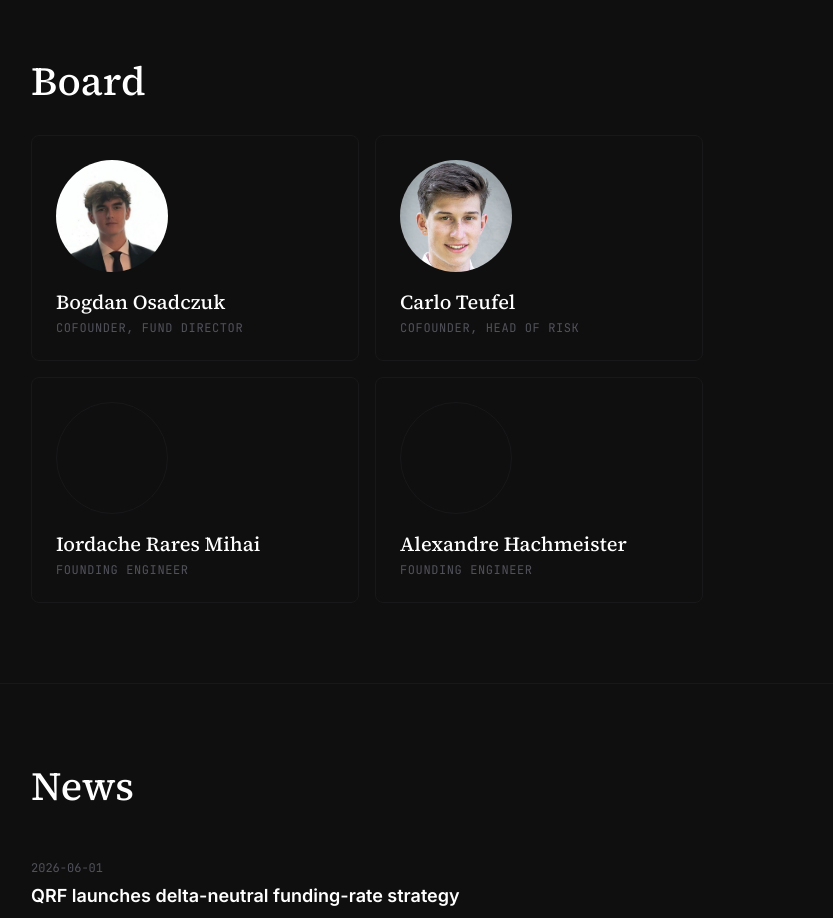
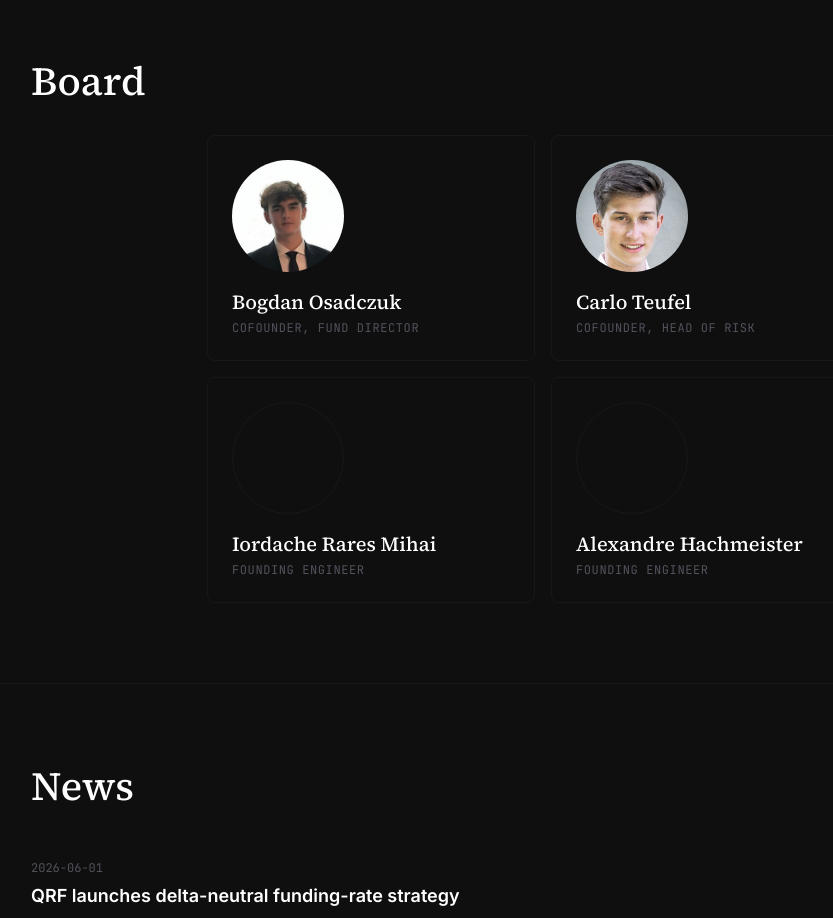
Before and after one commit to ETH-Quant-Research-Group/Infrastructure, a React (Vite) app in the folder dashboard/frontend/: page / in a window 1280 px wide. Shown: the part 2460-3378 px from the top of the page, without its empty margins (97-930 px from the left). Built offline with nearby package versions, Linux system fonts and the light colour scheme; no server answers.

Commit message:
landing: center the Board grid inside its max-w-5xl section
The 2×2 grid had max-w-2xl without mx-auto, so it hugged the left edge of
the wider section container. Added mx-auto + w-full so the 4 cards sit
visually centered on the page.

```diff
--- a/dashboard/frontend/src/Landing.jsx
+++ b/dashboard/frontend/src/Landing.jsx
@@ -304,7 +304,7 @@
     <section id="board" className={`px-4 md:px-8 py-16 md:py-20 border-t ${c.b1} scroll-mt-20`}>
       <div className="max-w-5xl mx-auto flex flex-col gap-8">
         <h2 className={`font-serif ${c.t1} font-medium text-3xl md:text-[40px] leading-[1.1]`}>Board</h2>
-        <div className="grid grid-cols-1 sm:grid-cols-2 gap-4 max-w-2xl">
+        <div className="grid grid-cols-1 sm:grid-cols-2 gap-4 max-w-2xl mx-auto w-full">
           {BOARD_MEMBERS.map(m => (
             <div
               key={m.name}
```
